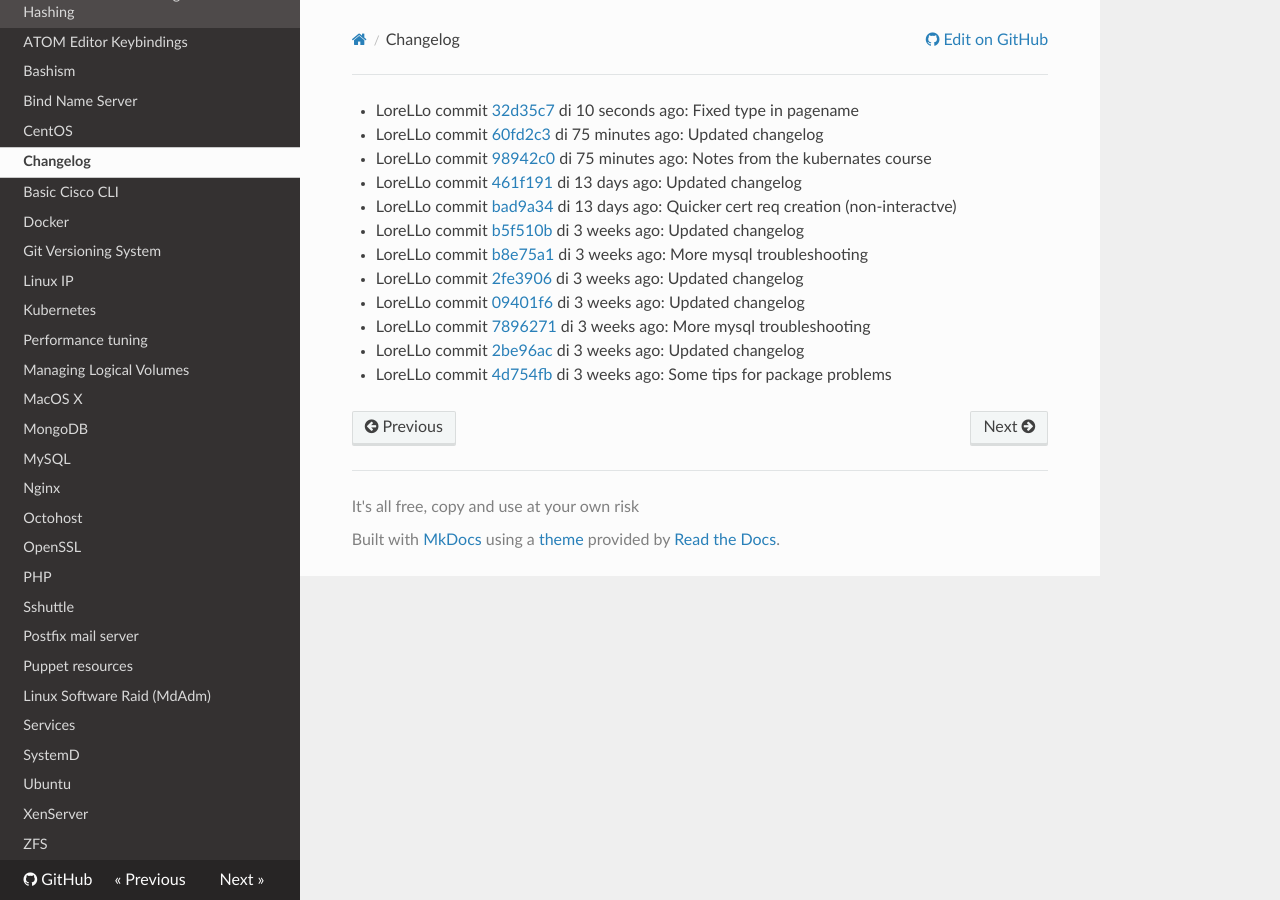
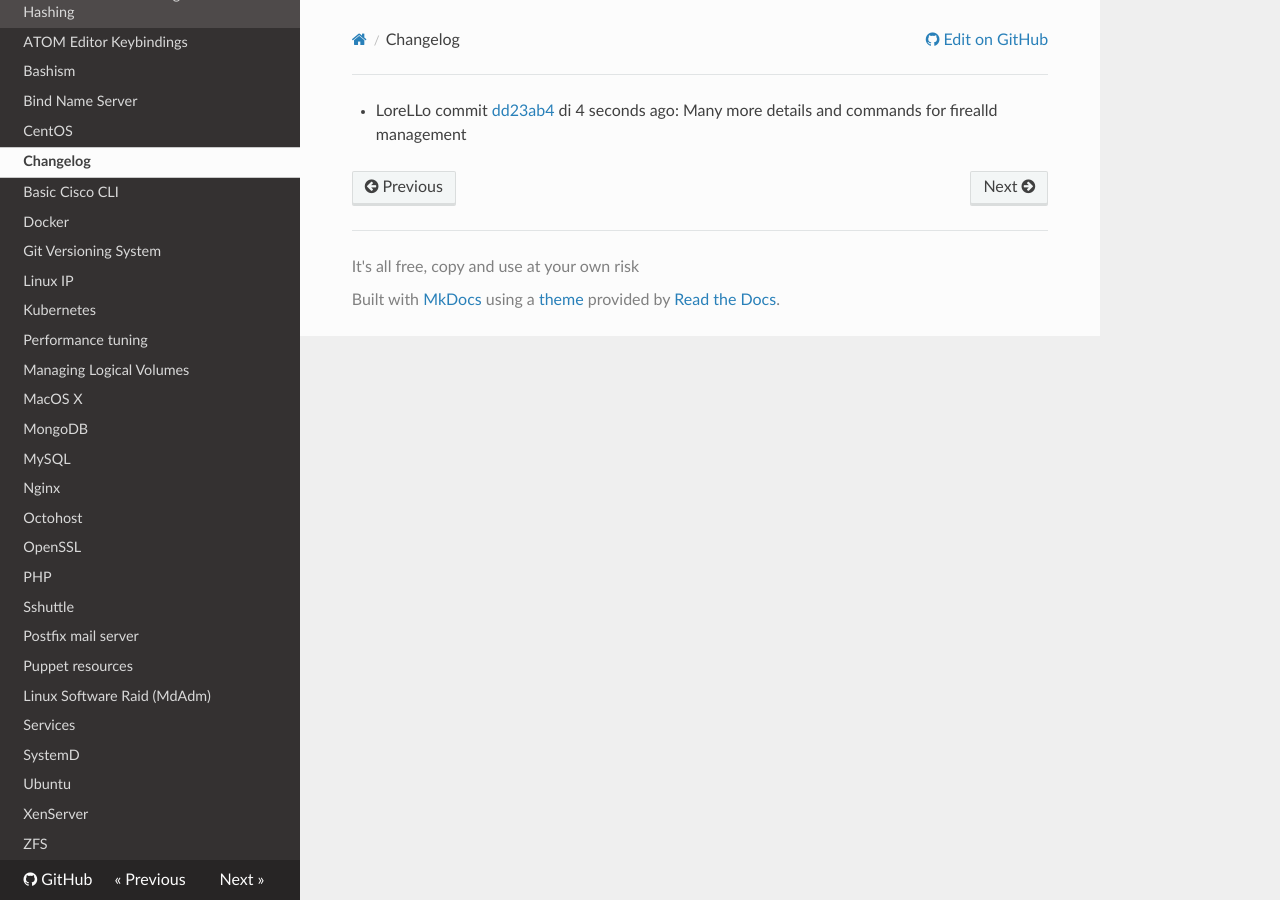
Before and after one commit to lorello/lorello.github.io, an MkDocs documentation site: the page built from docs/changelog.md, in a window 1280 px wide. Built offline with MkDocs 1.6.1, drawn with Linux system fonts in a browser that asks for light colours; nearby versions of some CDN libraries.

Commit message:
Updated changelog

```diff
--- a/docs/changelog.md
+++ b/docs/changelog.md
@@ -1,23 +1 @@
-* LoreLLo commit [32d35c7](https://github.com/lorello/lorello.github.io/commit/32d35c7afebb5dd2ef4c8df8890d73b53295b16d) di 10 seconds ago: Fixed type in pagename
-
-* LoreLLo commit [60fd2c3](https://github.com/lorello/lorello.github.io/commit/60fd2c341ea7f7ac7a3ac56cb7ed4cc49a885686) di 75 minutes ago: Updated changelog
-
-* LoreLLo commit [98942c0](https://github.com/lorello/lorello.github.io/commit/98942c0af6a8eec94e10dc15f25fd1e3a6c3e868) di 75 minutes ago: Notes from the kubernates course
-
-* LoreLLo commit [461f191](https://github.com/lorello/lorello.github.io/commit/461f191de5b791a9b20927253ddab12c2da6db3c) di 13 days ago: Updated changelog
-
-* LoreLLo commit [bad9a34](https://github.com/lorello/lorello.github.io/commit/bad9a3445445b8aefecba7f027a20745417ca885) di 13 days ago: Quicker cert req creation (non-interactve)
-
-* LoreLLo commit [b5f510b](https://github.com/lorello/lorello.github.io/commit/b5f510be88ded1bf8164a00b9b07d9c55656e1b3) di 3 weeks ago: Updated changelog
-
-* LoreLLo commit [b8e75a1](https://github.com/lorello/lorello.github.io/commit/b8e75a143d8b32ca966151562f46aa5ccfb1fba2) di 3 weeks ago: More mysql troubleshooting
-
-* LoreLLo commit [2fe3906](https://github.com/lorello/lorello.github.io/commit/2fe39062bccd2462dd875b5dffb0394c019145f9) di 3 weeks ago: Updated changelog
-
-* LoreLLo commit [09401f6](https://github.com/lorello/lorello.github.io/commit/09401f6af20fd78fddbf172534498fb156b45cb2) di 3 weeks ago: Updated changelog
-
-* LoreLLo commit [7896271](https://github.com/lorello/lorello.github.io/commit/78962719ac3fccc72391bb8456ca79e08fbd9b6c) di 3 weeks ago: More mysql troubleshooting
-
-* LoreLLo commit [2be96ac](https://github.com/lorello/lorello.github.io/commit/2be96ac2f89b43d12a6c266cc9081fc76ac9e68a) di 3 weeks ago: Updated changelog
-
-* LoreLLo commit [4d754fb](https://github.com/lorello/lorello.github.io/commit/4d754fbba57125ad80a857db1bcfa5a37c1a5b47) di 3 weeks ago: Some tips for package problems
+* LoreLLo commit [dd23ab4](https://github.com/lorello/lorello.github.io/commit/dd23ab4c98576571a5eb1e4b51bdc741b3bffcee) di 4 seconds ago: Many more details and commands for firealld management
```
